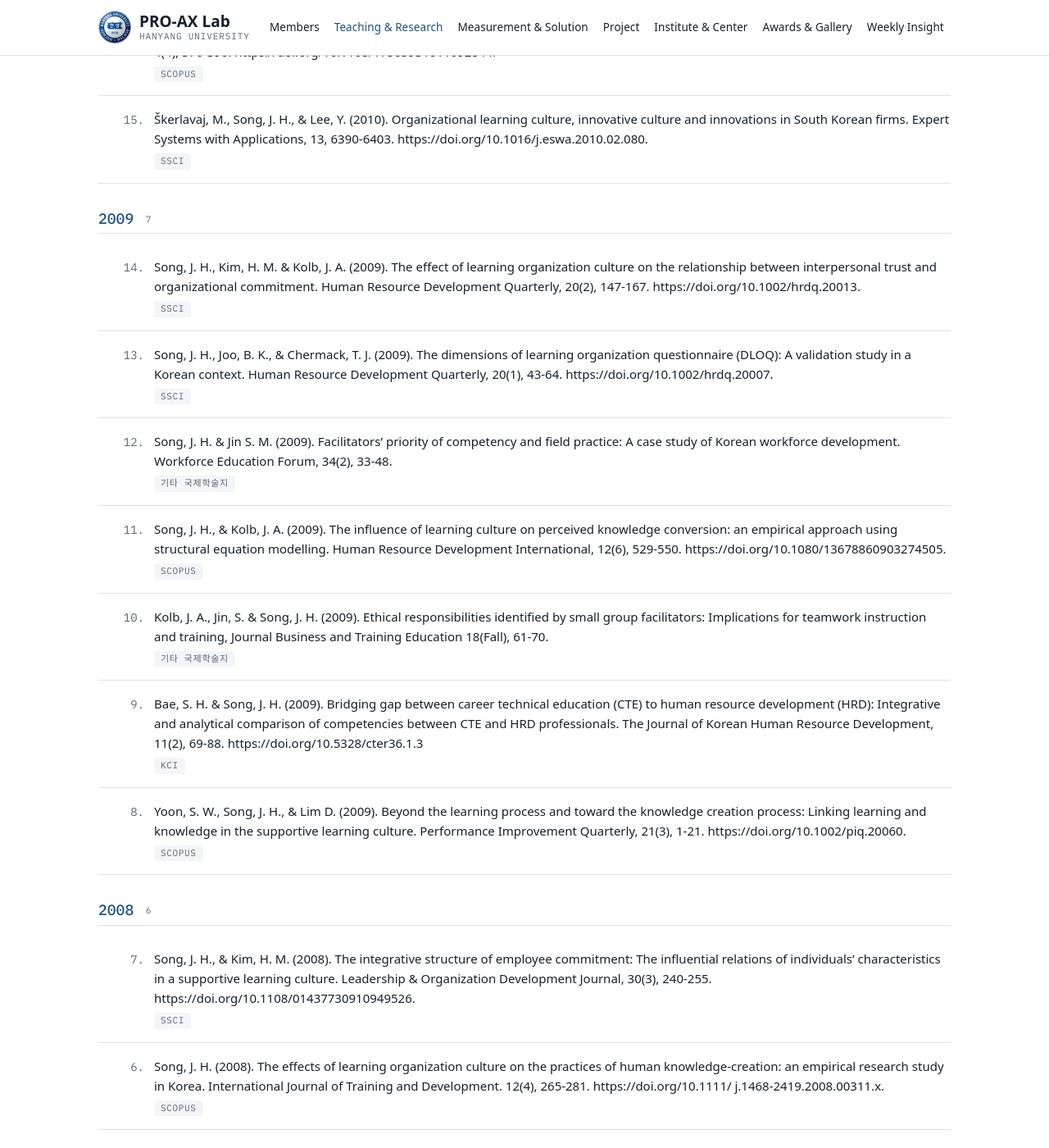
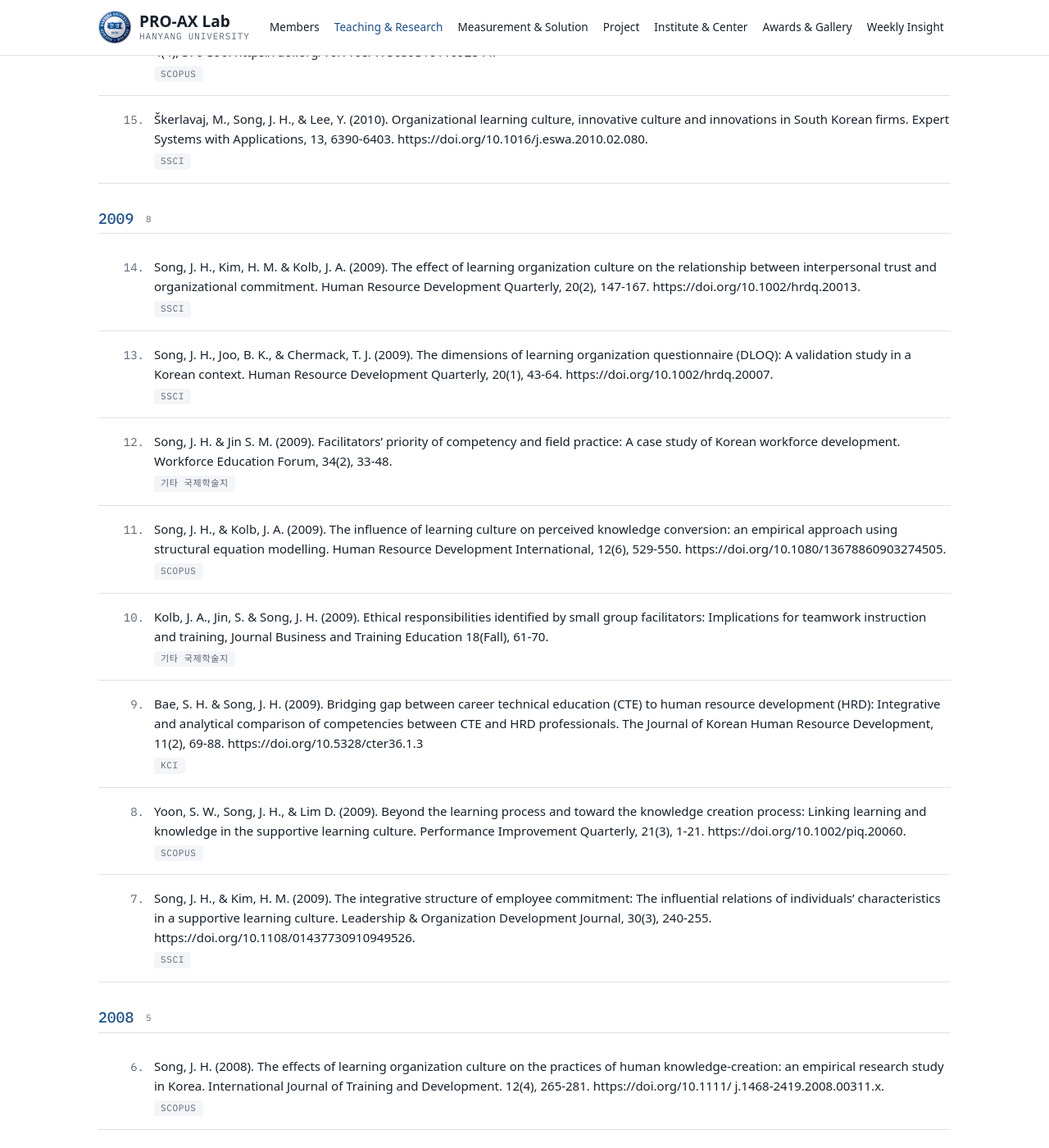
Before and after one commit to drsprolab/drsprolab.github.io, a Jekyll site: the page built from research.md, in a window 1280 px wide and 1400 px high, scrolled down 22874 px. Shown: the whole window at 82% size. Built offline with Jekyll 4.4.1, drawn with Linux system fonts in a browser that asks for light colours; some web fonts are replaced.

Commit message:
Research: Song & Kim LODJ 논문 연도 2008→2009 수정
Co-Authored-By: Claude Opus 5.5 <noreply@anthropic.com>

```diff
--- a/_data/publications.yml
+++ b/_data/publications.yml
@@ -1891,9 +1891,9 @@
     - "SCOPUS"
   professor: true
   lab: false
-- year: 2008
-  month: null
-  citation: "Song, J. H., & Kim, H. M. (2008). The integrative structure of employee commitment: The influential relations of individuals’ characteristics in a supportive learning culture. Leadership & Organization Development Journal, 30(3), 240-255. https://doi.org/10.1108/01437730910949526."
+- year: 2009
+  month: null
+  citation: "Song, J. H., & Kim, H. M. (2009). The integrative structure of employee commitment: The influential relations of individuals’ characteristics in a supportive learning culture. Leadership & Organization Development Journal, 30(3), 240-255. https://doi.org/10.1108/01437730910949526."
   journal: "Leadership & Organization Development Journal"
   index:
     - "SSCI"
```
